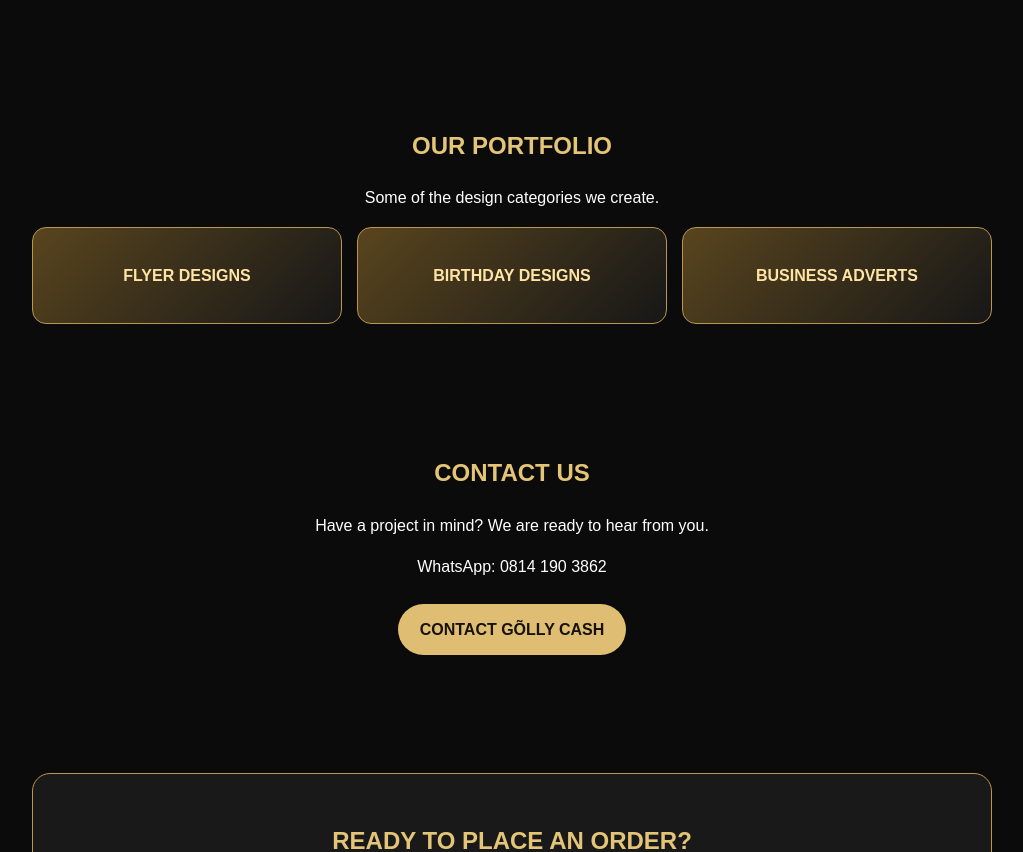
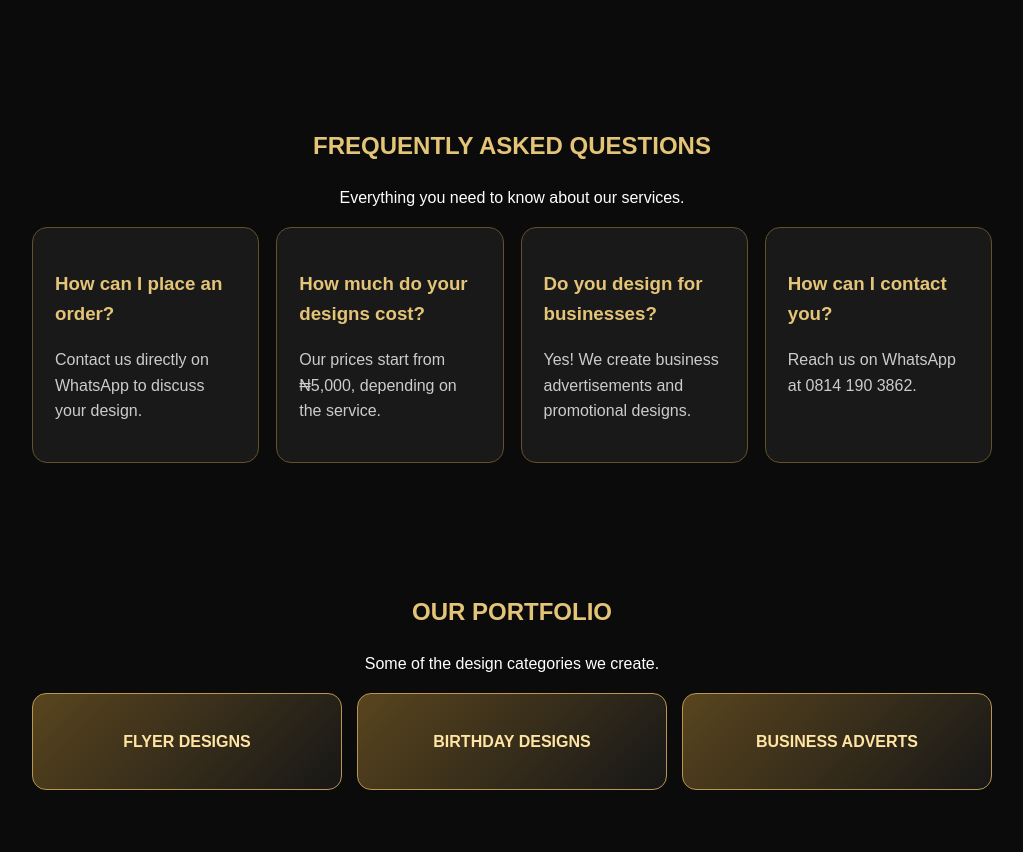
Before and after one commit to bamigbolagbolahan58-debug/golly-cash-creative-services, a plain HTML site: page index.html in a window 1280 px wide. Shown: the part 2618-3470 px from the top of the page, without its empty margins (128-1151 px from the left). Drawn offline with Linux system fonts and the light colour scheme.

Commit message:
Update index.html

```diff
--- a/index.html
+++ b/index.html
@@ -133,6 +133,34 @@ footer{text-align:center;padding:25px;border-top:1px solid #65502b;color:#bbb}
 </div>
 </div>
   </section>
+  <section id="faq">
+<div class="center">
+<h2>FREQUENTLY ASKED QUESTIONS</h2>
+<p>Everything you need to know about our services.</p>
+</div>
+
+<div class="cards">
+<div class="card">
+<h3>How can I place an order?</h3>
+<p>Contact us directly on WhatsApp to discuss your design.</p>
+</div>
+
+<div class="card">
+<h3>How much do your designs cost?</h3>
+<p>Our prices start from ₦5,000, depending on the service.</p>
+</div>
+
+<div class="card">
+<h3>Do you design for businesses?</h3>
+<p>Yes! We create business advertisements and promotional designs.</p>
+</div>
+
+<div class="card">
+<h3>How can I contact you?</h3>
+<p>Reach us on WhatsApp at 0814 190 3862.</p>
+</div>
+</div>
+  </section>
 <section id="portfolio">
 <div class="center"><h2>OUR PORTFOLIO</h2><p>Some of the design categories we create.</p></div>
 <div class="samples">
```
